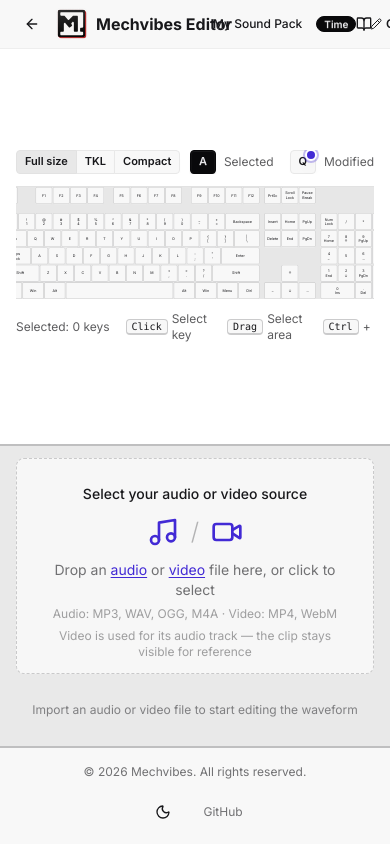
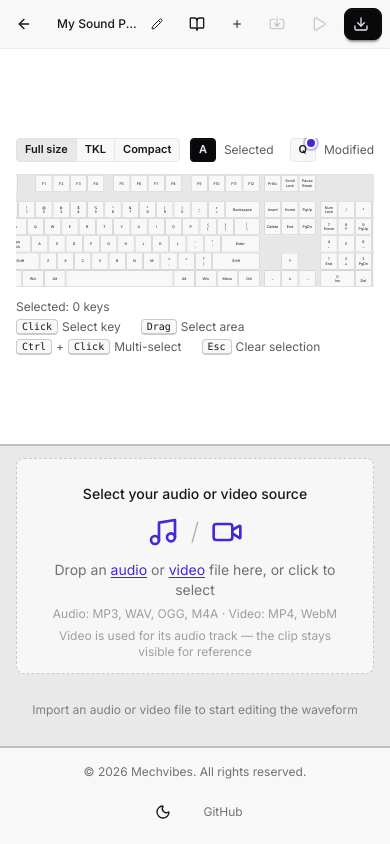
Before and after one commit to hainguyents13/mechvibes-editor, a React (Vite) app: page / in a window 390 px wide. Built offline with nearby package versions, Linux system fonts and the light colour scheme.

Commit message:
fix(editor): fit the navbar and shortcut hints on narrow screens

```diff
--- a/src/components/EditorNavbar.tsx
+++ b/src/components/EditorNavbar.tsx
@@ -36,56 +36,63 @@
 }: EditorNavbarProps) {
   return (
     <div className="sticky top-0 z-50 w-full bg-base-200 border-b border-base-300">
-      <div className="flex px-4 py-2 items-center justify-between">
+      <div className="flex px-2 sm:px-4 py-2 items-center justify-between gap-2">
         {/* Left Section  */}
-        <div className="flex items-center space-x-2">
-          <a href={websiteUrl} className="btn btn-sm btn-ghost btn-circle">
+        <div className="flex items-center gap-1 sm:gap-2 shrink-0">
+          <a
+            href={websiteUrl}
+            aria-label="Back to the Mechvibes website"
+            className="btn btn-sm btn-ghost btn-circle"
+          >
             <ArrowLeft className="h-4 w-4" />
           </a>
           <Logo text={`${siteIdentity.productName} Editor`} />
         </div>
 
         {/* Middle Section - Pack Name & Edit */}
-        <div className="flex items-center space-x-2">
+        <div className="flex flex-1 items-center justify-center min-w-0">
           <button
             type="button"
             onClick={onEditPack}
-            className="btn btn-sm btn-ghost rounded-box flex items-center space-x-2"
+            className="btn btn-sm btn-ghost rounded-box flex flex-nowrap items-center gap-2 min-w-0 max-w-full px-2 sm:px-3"
           >
-            <span className="font-medium">{packName}</span>
-            <span className="badge badge-xs badge-neutral">
+            <span className="font-medium truncate">{packName}</span>
+            <span className="badge badge-xs badge-neutral hidden sm:inline-flex">
               {editMode === 'time' ? 'Time' : 'File'}
             </span>
-            <Pencil className="h-3 w-3" />
+            <Pencil className="h-3 w-3 shrink-0" />
           </button>
         </div>
 
         {/* Right Section */}
-        <div className="flex items-center space-x-2">
+        <div className="flex items-center gap-1 lg:gap-2 shrink-0">
           <a
             href={`${websiteUrl}/guides/editor`}
-            className="btn btn-sm btn-ghost rounded-box flex items-center space-x-1"
+            aria-label="Guide"
+            className="btn btn-sm btn-ghost rounded-box flex items-center space-x-1 px-2 lg:px-3"
           >
-            <BookOpen className="h-4 w-4 mr-2" />
-            Guide
+            <BookOpen className="h-4 w-4 lg:mr-2" />
+            <span className="hidden lg:inline">Guide</span>
           </a>
           <button
             type="button"
             onClick={onNewPack}
-            className="btn btn-sm btn-ghost rounded-box flex items-center space-x-1"
+            aria-label="New pack"
+            className="btn btn-sm btn-ghost rounded-box flex items-center space-x-1 px-2 lg:px-3"
           >
             <Plus className="h-3 w-3" />
-            New
+            <span className="hidden lg:inline">New</span>
           </button>
           <div className="tooltip tooltip-bottom" data-tip="Coming soon">
             <button
               type="button"
               onClick={onImport}
+              aria-label="Import"
               disabled
-              className="btn btn-sm btn-ghost rounded-box flex items-center space-x-1"
+              className="btn btn-sm btn-ghost rounded-box flex items-center space-x-1 px-2 lg:px-3"
             >
-              <Import className="h-4 w-4 mr-2" />
-              Import
+              <Import className="h-4 w-4 lg:mr-2" />
+              <span className="hidden lg:inline">Import</span>
             </button>
           </div>
           <div
@@ -99,25 +106,29 @@
             <button
               type="button"
               onClick={onPreview}
+              aria-label="Preview"
               disabled={!canPreview}
-              className="btn btn-sm btn-ghost rounded-box flex items-center space-x-1"
+              className="btn btn-sm btn-ghost rounded-box flex items-center space-x-1 px-2 lg:px-3"
             >
-              <Play className="h-4 w-4 mr-2" />
-              Preview
+              <Play className="h-4 w-4 lg:mr-2" />
+              <span className="hidden lg:inline">Preview</span>
             </button>
           </div>
           <button
             type="button"
             onClick={onExport}
+            aria-label="Export"
             disabled={isExporting}
-            className="btn btn-sm btn-neutral rounded-box flex items-center space-x-1"
+            className="btn btn-sm btn-neutral rounded-box flex items-center space-x-1 px-2 lg:px-3"
           >
             {isExporting ? (
               <span className="loading loading-spinner loading-xs"></span>
             ) : (
-              <Download className="h-4 w-4 mr-2" />
+              <Download className="h-4 w-4 lg:mr-2" />
             )}
-            {isExporting ? 'Exporting…' : 'Export'}
+            <span className="hidden lg:inline">
+              {isExporting ? 'Exporting…' : 'Export'}
+            </span>
           </button>
         </div>
       </div>
--- a/src/components/Logo.tsx
+++ b/src/components/Logo.tsx
@@ -6,7 +6,7 @@
 
 export const Logo = ({ text }: LogoProps) => {
   return (
-    <div className="flex shrink-0 items-center">
+    <div className="hidden sm:flex shrink-0 items-center">
       <a
         href={websiteUrl}
         className="flex items-center space-x-2 whitespace-nowrap"
@@ -18,7 +18,7 @@
           height={32}
           className="h-8 w-8"
         />
-        <span className=" font-bold">{text}</span>
+        <span className="font-bold">{text}</span>
       </a>
     </div>
   );
--- a/src/components/editor/KeyboardShortcuts.tsx
+++ b/src/components/editor/KeyboardShortcuts.tsx
@@ -18,7 +18,7 @@
       style={maxWidth ? { maxWidth } : undefined}
     >
       <h2 className="sr-only">Selection and shortcuts</h2>
-      <div className="flex items-center justify-between gap-4 text-xs text-base-content/70">
+      <div className="flex flex-wrap items-center justify-between gap-x-4 gap-y-1 text-xs text-base-content/70">
         <div className="flex items-center gap-2 shrink-0">
           <span>Selected: {selectedKeys.size} keys</span>
           {selectedKeys.size > 0 && (
@@ -31,22 +31,22 @@
             </button>
           )}
         </div>
-        <div className="flex items-center gap-5">
-          <div className="flex items-center gap-1">
+        <div className="flex flex-wrap items-center gap-x-5 gap-y-1">
+          <div className="flex items-center gap-1 whitespace-nowrap">
             <kbd className="kbd kbd-xs">Click</kbd>
             <span>Select key</span>
           </div>
-          <div className="flex items-center gap-1">
+          <div className="flex items-center gap-1 whitespace-nowrap">
             <kbd className="kbd kbd-xs">Drag</kbd>
             <span>Select area</span>
           </div>
-          <div className="flex items-center gap-1">
+          <div className="flex items-center gap-1 whitespace-nowrap">
             <kbd className="kbd kbd-xs">Ctrl</kbd>
             <span>+</span>
             <kbd className="kbd kbd-xs">Click</kbd>
             <span>Multi-select</span>
           </div>
-          <div className="flex items-center gap-1">
+          <div className="flex items-center gap-1 whitespace-nowrap">
             <kbd className="kbd kbd-xs">Esc</kbd>
             <span>Clear selection</span>
           </div>
```
